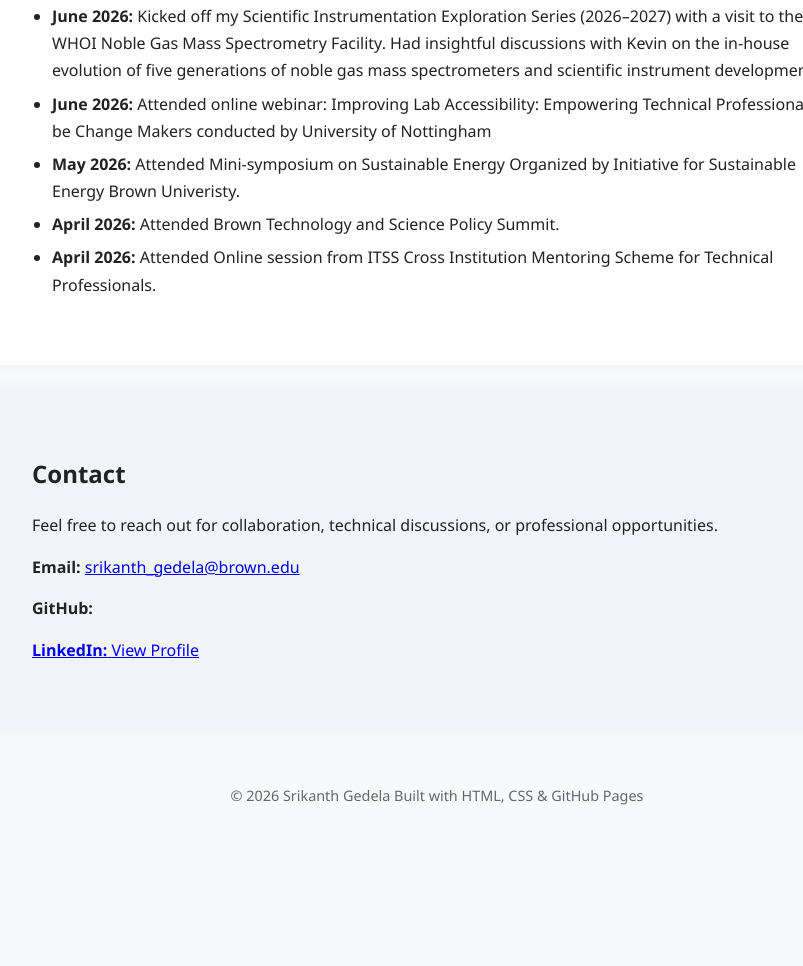
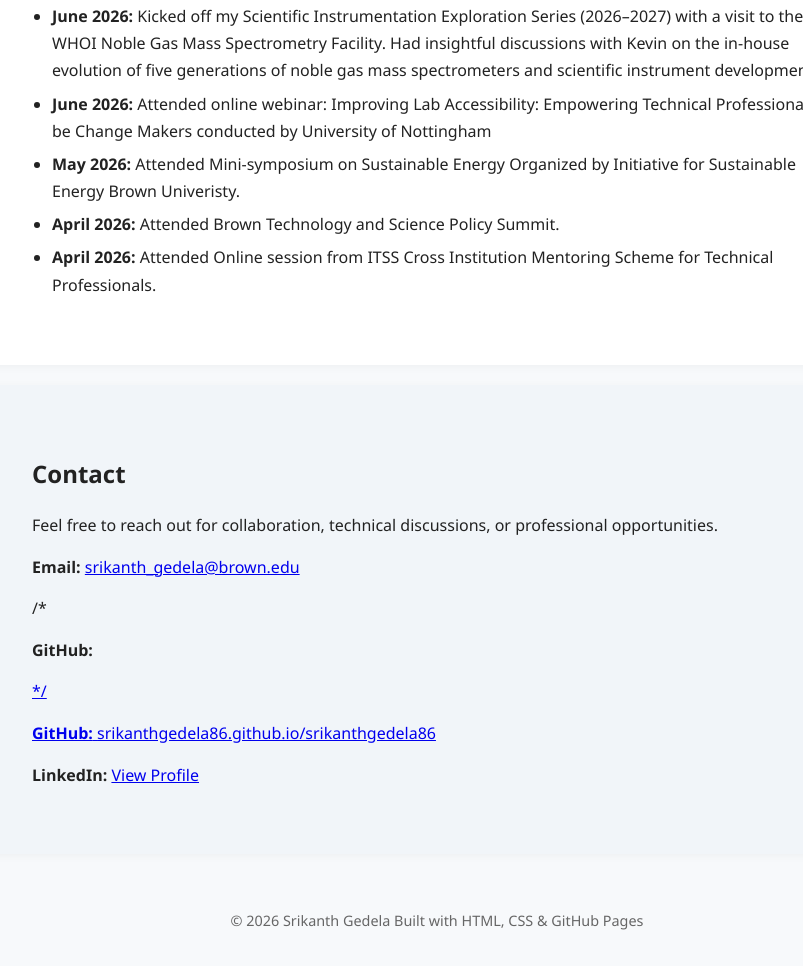
Before and after one commit to srikanthgedela86/srikanthgedela86, a plain HTML site: page index.html in a window 1280 px wide. Shown: the part 2714-3680 px from the top of the page, without its empty margins (203-1006 px from the left). Before the commit the page ends 3555 px from the top, so only its background shows below. Drawn offline with Linux system fonts and the light colour scheme.

Commit message:
Update index.html
added github url

```diff
--- a/index.html
+++ b/index.html
@@ -146,7 +146,14 @@
       <h2>Contact</h2>
       <p>Feel free to reach out for collaboration, technical discussions, or professional opportunities.</p>
       <p><strong>Email:</strong> <a href="mailto:srikanth_gedela@brown.edu">srikanth_gedela@brown.edu</a></p>
-      <p><strong>GitHub:</strong> <a href=https://github.com/srikanthgedela86</a></p>
+
+      /*<p><strong>GitHub:</strong> <a href=https://github.com/srikanthgedela86</a></p>*/
+  <p>
+  <strong>GitHub:</strong>
+  <a href="https://github.com/srikanthgedela86" target="_blank">
+   srikanthgedela86.github.io/srikanthgedela86
+  </a>
+</p>
       <p><span class="label"><strong>LinkedIn:</strong></span>
         <a href="https://www.linkedin.com/in/srikanth-gedela-75221341" target="_blank">
          View Profile
```
